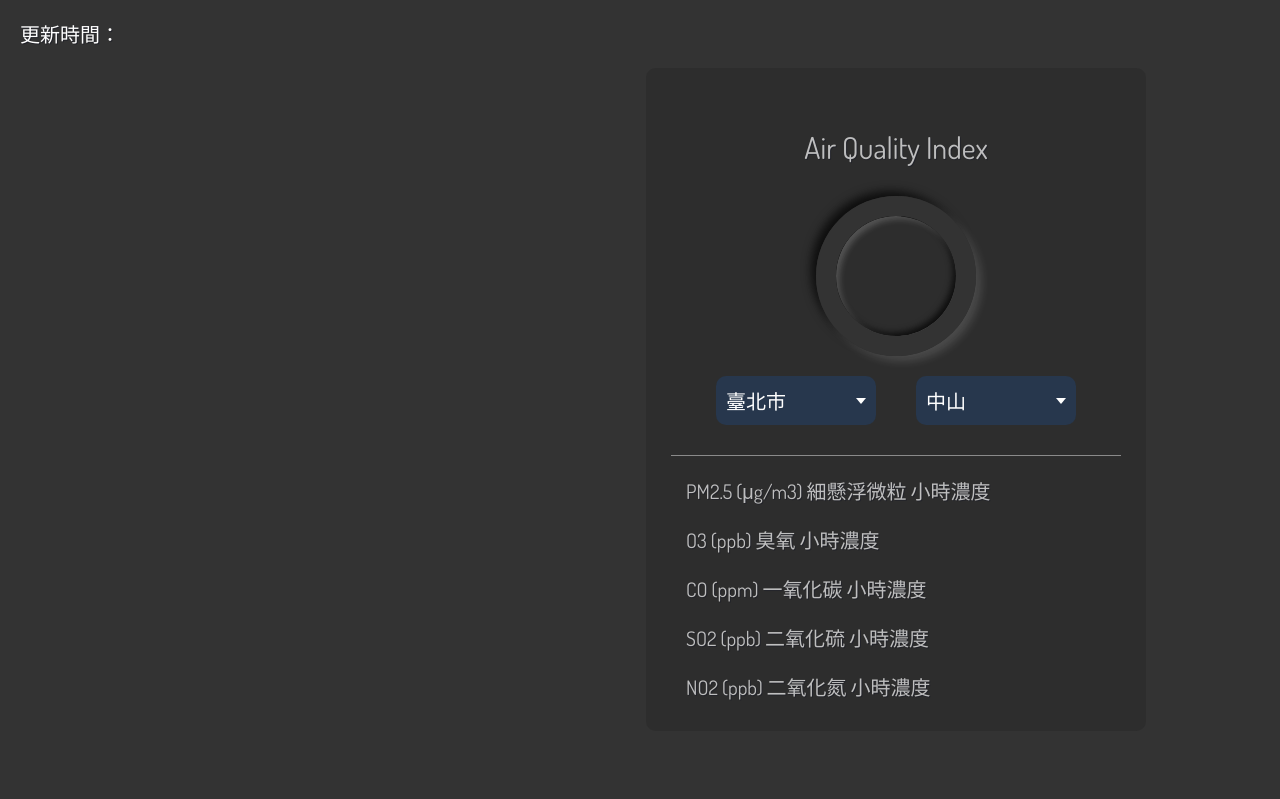
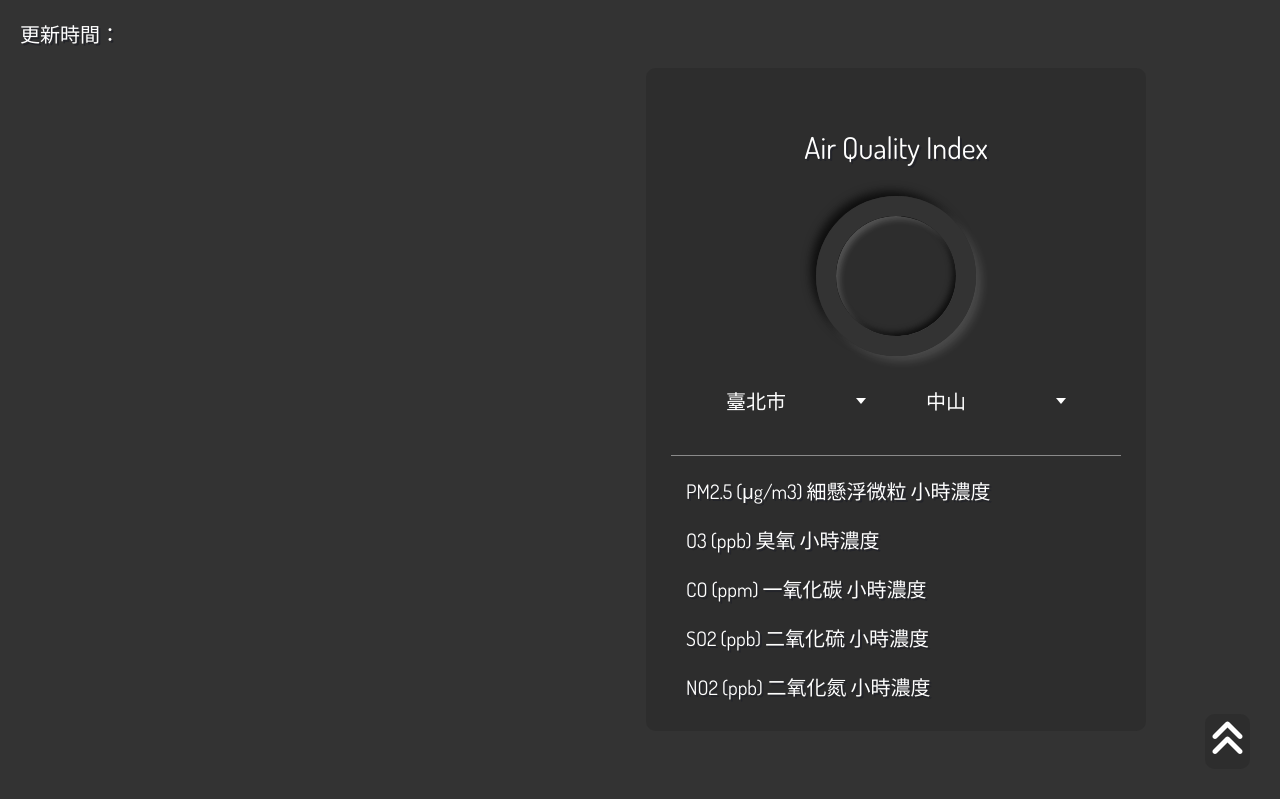
Before and after one commit to eunicezhou/air-quality-monitor, a Flask app: page / in a window 1280 px wide, after a click on "Let's Start". Shown: the part 801-1600 px from the top of the page. Run offline with Flask 3, Linux system fonts and the light colour scheme; data that the repository does not hold is empty.

Commit message:
add return fix search funtion

```diff
--- a/static/script/numberCounter.js
+++ b/static/script/numberCounter.js
@@ -1,7 +1,7 @@
 const aqiNumber = document.getElementById("aqi-number");
 const pm25Data = document.getElementById("pm25-data");
 
-const updateAqiAndCircle = (targetNumber, element) => {
+const updateAqiAndCircle = (targetNumber, element,counterRate) => {
   const controlCircle = document.querySelector(".control-circle");
   if (isNaN(targetNumber)) {
     targetNumber = 0;
@@ -12,9 +12,9 @@
     if (counter >= targetNumber) {
       clearInterval(intervalId);
     }
-    if (targetNumber >= 40) {
+    if (counterRate === 1) {
       element.textContent = counter;
-      counter += 1;
+      counter += counterRate;
 
       const dashoffset = calculateStrokeDashoffset(counter);
       controlCircle.style.setProperty("--dash-offset", dashoffset);
@@ -22,7 +22,7 @@
     } else {
       let dotNumber = counter;
       element.textContent = dotNumber.toFixed(2);
-      counter += 0.1;
+      counter += counterRate;
     }
   }, 10);
 };
@@ -56,17 +56,3 @@
     return "#FF6D60";
   }
 };
-
-let updateBackgroundImage = (airQuality) => {
-  const main = document.querySelector(".main");
-
-  if (airQuality >= 0 && airQuality <= 50) {
-    main.style.backgroundImage = 'url("/static/images/fresh.jpg")';
-  } else if (airQuality > 50 && airQuality <= 100) {
-    main.style.backgroundImage = 'url("/static/images/ok.jpg")';
-  } else if (airQuality > 100 && airQuality <= 150) {
-    main.style.backgroundImage = 'url("/static/images/notOK.jpg")';
-  } else {
-    main.style.backgroundImage = 'url("/static/images/pollution.jpg")';
-  }
-};
--- a/static/script/dropdownMenu.js
+++ b/static/script/optionAnimate.js
@@ -56,3 +56,24 @@
     });
   });
 };
+
+let updateBackgroundImage = (airQuality) => {
+  const main = document.querySelector(".main");
+  if (airQuality >= 0 && airQuality <= 50) {
+    setTimeout(() => {
+      main.style.backgroundImage = 'url("/static/images/fresh.jpg")';
+    }, 200);
+  } else if (airQuality > 50 && airQuality <= 100) {
+    setTimeout(() => {
+      main.style.backgroundImage = 'url("/static/images/ok.jpg")';
+  }, 200);
+  } else if (airQuality > 100 && airQuality <= 150) {
+    setTimeout(() => {
+      main.style.backgroundImage = 'url("/static/images/notOK.jpg")';
+  }, 200);
+  } else {
+    setTimeout(() => {
+      main.style.backgroundImage = 'url("/static/images/pollution.jpg")';
+  }, 200);
+  }
+};
--- a/static/style/style.css
+++ b/static/style/style.css
@@ -10,7 +10,7 @@
   font-family: "Dosis", sans-serif;
   font-size: 20px;
   font-weight: 400;
-  text-shadow: 1px 1px #23242a;
+  text-shadow: 2px 2px #23242a;
 }
 
 .view {
@@ -59,7 +59,7 @@
   fill: #ffffff;
 }
 .button-box a:hover {
-  color: bisque;
+  color: #526d82;
 }
 
 .aqi-container {
@@ -156,7 +156,6 @@
 
 .city-select,
 .site-select {
-  background-color: #27374d;
   color: #ffffff;
   display: flex;
   justify-content: space-between;
@@ -195,11 +194,12 @@
 .site-menu {
   list-style: none;
   padding: 0.2em 0.5em;
-  background: #323741;
+  background-color: rgba(85, 85, 85, 0.8);
+  backdrop-filter: blur(5px);
   border: 1px solid #363a43;
   box-shadow: 0 0.5em 1em rgba(0, 0, 0, 0.2);
   border-radius: 0.5em;
-  color: #9fa5b5;
+  color: #ffffff;
   position: absolute;
   top: 3em;
   left: 50%;
@@ -214,7 +214,7 @@
 .city-menu li,
 .site-menu li {
   padding: 0.7em 0.5em;
-  margin: 0.3em 0;
+  margin: 0.2em 0;
   border-radius: 0.5em;
   cursor: pointer;
 }
@@ -237,7 +237,6 @@
   flex-wrap: wrap;
   opacity: 1;
 }
-
 
 /* =============================================================== */
 
@@ -263,7 +262,6 @@
 
 .main {
   position: relative;
-  /* background-image: url("/static/images/fresh.jpg"); */
   background-color: #333;
   background-size: cover;
   height: 100vh;
@@ -271,6 +269,7 @@
   display: flex;
   justify-content: space-between;
   box-sizing: border-box;
+  transition: background-image 2s ease;
 }
 
 .left {
@@ -304,7 +303,7 @@
   display: flex;
   justify-content: center;
   align-items: center;
-  color: rgba(255, 255, 255, 0.7);
+  color: #ffffff;
 }
 
 .container {
@@ -340,7 +339,6 @@
   display: flex;
   justify-content: center;
   font-size: 30px;
-  text-shadow: #526d82;
 }
 
 .aqiEle {
@@ -376,3 +374,34 @@
   justify-content: space-between;
   padding: 10px 10px;
 }
+
+.return-box{
+  box-sizing: border-box;
+  border-radius: 10px;
+  padding: 5px;
+  position: absolute;
+  bottom: 30px;
+  right: 30px;
+  background-color: rgba(41, 41, 41, 0.5);
+  backdrop-filter: blur(5px);
+  cursor: pointer;
+  display: flex;
+  justify-content: center;
+  align-items: center;
+}
+
+.return-box:hover{
+  background-color: #333;
+}
+
+.return-box a{
+  position: relative;
+  display: block;
+  width: 100%;
+  height: 100%;
+}
+
+.return {
+  z-index: -1;
+  fill: #ffffff;
+}
--- a/templates/index.html
+++ b/templates/index.html
@@ -11,7 +11,7 @@
   </head>
 
   <body>
-    <div class="view">
+    <div class="view" id="top">
       <div class="view-container">
         <div class="view-slogan">
           <p>
@@ -40,7 +40,7 @@
           更新時間：<span
             id="updateTime"
             data-aos="fade-right"
-            data-aos-delay="1400"
+            data-aos-delay="1500"
           ></span>
         </div>
         <div class="botton">
@@ -50,20 +50,6 @@
       </div>
       <div class="card">
         <div class="container" data-aos="flip-left" data-aos-duration="3000">
-          <!-- <div class="option">
-          <div>
-            <label for="location">選擇縣市：</label>
-            <select id="city">
-              <option disabled selected style="display: none">請選擇</option>
-            </select>
-          </div>
-          <div>
-            <label for="location">選擇監測站：</label>
-            <select id="site">
-              <option disabled selected style="display: none">請選擇</option>
-            </select>
-          </div>
-        </div> -->
           <div class="title-box">
             <p>Air Quality Index</p>
           </div>
@@ -141,10 +127,24 @@
           </div>
         </div>
       </div>
+      <div class="return-box">
+        <a href="#top" class="return">
+          <svg
+            class="return"
+            xmlns="http://www.w3.org/2000/svg"
+            height="2em"
+            viewBox="0 0 448 512"
+          >
+            <path
+              d="M246.6 41.4c-12.5-12.5-32.8-12.5-45.3 0l-160 160c-12.5 12.5-12.5 32.8 0 45.3s32.8 12.5 45.3 0L224 109.3 361.4 246.6c12.5 12.5 32.8 12.5 45.3 0s12.5-32.8 0-45.3l-160-160zm160 352l-160-160c-12.5-12.5-32.8-12.5-45.3 0l-160 160c-12.5 12.5-12.5 32.8 0 45.3s32.8 12.5 45.3 0L224 301.3 361.4 438.6c12.5 12.5 32.8 12.5 45.3 0s12.5-32.8 0-45.3z"
+            />
+          </svg>
+        </a>
+      </div>
     </div>
     <script src="https://unpkg.com/aos@2.3.1/dist/aos.js"></script>
+    <script src="/static/script/optionAnimate.js"></script>
     <script src="/static/script/numberCounter.js"></script>
-    <script src="/static/script/dropdownMenu.js"></script>
     <script src="/static/script/script.js"></script>
   </body>
 </html>
```
Also changed, not shown: static/script/script.js (+24 -21 lines).
